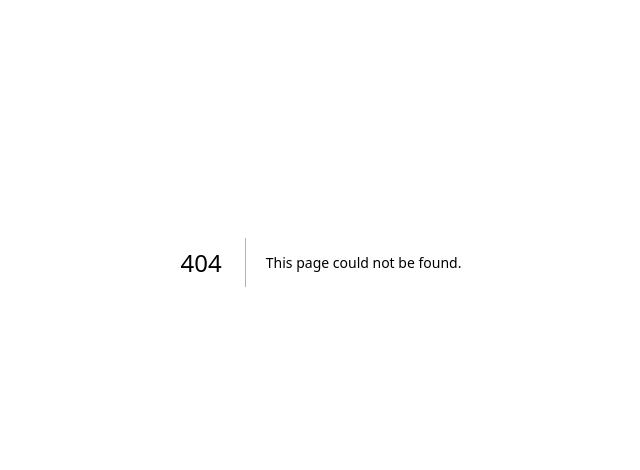
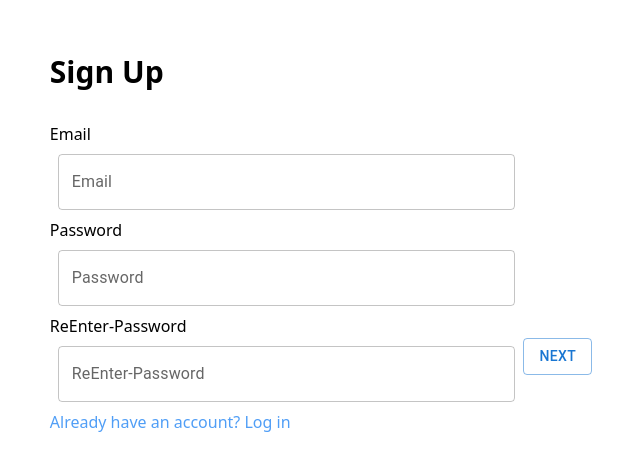
Before and after one commit to keis8221/HackBook, a Next.js app in the folder frontend/: page /signup in a window 1280 px wide. Before the commit this address had no page. Shown: the part 138-608 px from the top of the page, without its empty margins (319-959 px from the left). Built offline with nearby package versions, Linux system fonts and the light colour scheme.

Commit message:
Add login and signup page (#9)
* chore: install material-ui

* feat: add login & signup page

```diff
--- a/frontend/package.json
+++ b/frontend/package.json
@@ -11,6 +11,11 @@
     "format": "prettier --write --ignore-path .gitignore './**/*.{js,jsx,ts,tsx,json}'"
   },
   "dependencies": {
+    "@emotion/react": "^11.11.0",
+    "@emotion/styled": "^11.11.0",
+    "@mui/icons-material": "^5.11.16",
+    "@mui/material": "^5.13.0",
+    "@mui/styled-engine-sc": "^5.12.0",
     "@types/node": "18.15.11",
     "@types/react": "18.0.34",
     "@types/react-dom": "18.0.11",
@@ -21,6 +26,7 @@
     "postcss": "8.4.21",
     "react": "18.2.0",
     "react-dom": "18.2.0",
+    "styled-components": "^6.0.0-rc.1",
     "tailwindcss": "3.3.1",
     "typescript": "5.0.4"
   },
--- a/frontend/src/app/globals.css
+++ b/frontend/src/app/globals.css
@@ -15,13 +15,3 @@
     --background-end-rgb: 0, 0, 0;
   }
 }
-
-body {
-  color: rgb(var(--foreground-rgb));
-  background: linear-gradient(
-      to bottom,
-      transparent,
-      rgb(var(--background-end-rgb))
-    )
-    rgb(var(--background-start-rgb));
-}
--- /dev/null
+++ b/frontend/src/app/login/page.tsx
@@ -0,0 +1,56 @@
+'use client'
+import { Button, TextField } from '@mui/material'
+import { FormEventHandler } from 'react'
+
+const handleSubmit: FormEventHandler<HTMLFormElement> = (event) => {
+  event.preventDefault()
+  const { value: email } = (event.target as any).email
+  const { value: password } = (event.target as any).password
+
+  // TODO: send to server
+  alert(`Email: ${email}\nPassword: ${password}`)
+}
+
+function LoginPage() {
+  return (
+    <div className='flex justify-center'>
+      <div className='mt-[15%]'>
+        <h1 className='text-3xl font-bold'>Login</h1>
+        <form className='mt-8' onSubmit={handleSubmit}>
+          <label>
+            <div>Email</div>
+            <TextField
+              id='email'
+              label='Email'
+              type='email'
+              sx={{ m: 1, width: '50ch' }}
+              placeholder='example@example.com'
+              hiddenLabel={true}
+            />
+          </label>
+
+          <label className='mt-4'>
+            <div>Password</div>
+            <TextField
+              id='password'
+              label='Password'
+              type='password'
+              sx={{ m: 1, width: '50ch' }}
+              hiddenLabel
+            />
+          </label>
+
+          <Button variant='outlined' type='submit' className='mt-4 block'>
+            Login
+          </Button>
+        </form>
+
+        <a href='/signup' className='text-[#509ef6]'>
+          No Account? Sign up for free
+        </a>
+      </div>
+    </div>
+  )
+}
+
+export default LoginPage
--- /dev/null
+++ b/frontend/src/app/signup/page.tsx
@@ -0,0 +1,66 @@
+'use client'
+import { Button, TextField } from '@mui/material'
+import { FormEventHandler } from 'react'
+
+const handleSubmit: FormEventHandler<HTMLFormElement> = (event) => {
+  event.preventDefault()
+  const { value: email } = (event.target as any).email
+  const { value: password } = (event.target as any).password
+
+  // TODO: send to server
+  alert(`Email: ${email}\nPassword: ${password}`)
+}
+
+function SignUpPage() {
+  return (
+    <div className='flex justify-center'>
+      <div className='mt-[15%]'>
+        <h1 className='text-3xl font-bold'>Sign Up</h1>
+        <form className='mt-8' onSubmit={handleSubmit}>
+          <label>
+            <div>Email</div>
+            <TextField
+              id='email'
+              label='Email'
+              type='email'
+              sx={{ m: 1, width: '50ch' }}
+              placeholder='example@example.com'
+              hiddenLabel={true}
+            />
+          </label>
+
+          <label className='mt-4'>
+            <div>Password</div>
+            <TextField
+              id='password'
+              label='Password'
+              type='password'
+              sx={{ m: 1, width: '50ch' }}
+              hiddenLabel
+            />
+          </label>
+
+          <label className='mt-4'>
+            <div>ReEnter-Password</div>
+            <TextField
+              id='reEnterPassword'
+              label='ReEnter-Password'
+              type='password'
+              sx={{ m: 1, width: '50ch' }}
+              hiddenLabel
+            />
+          </label>
+
+          <Button variant='outlined' type='submit' className='mt-4 block'>
+            Next
+          </Button>
+        </form>
+        <a href='/login' className='mt-4 text-[#509ef6]'>
+          Already have an account? Log in
+        </a>
+      </div>
+    </div>
+  )
+}
+
+export default SignUpPage
```
Also changed, not shown: frontend/src/app/page.tsx (+41 -49 lines), 1 other file (tests, documents, lock files or other folders).
